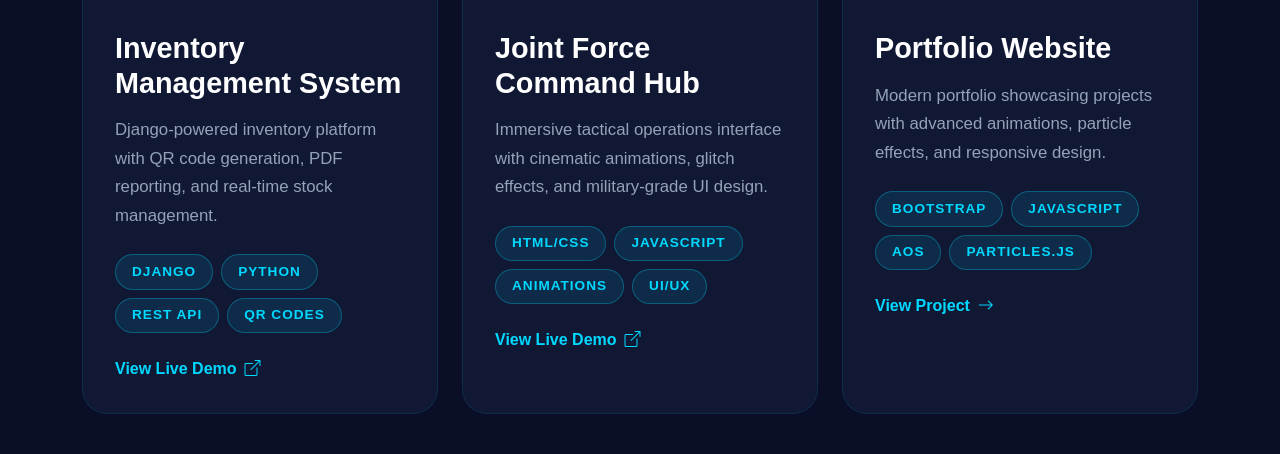
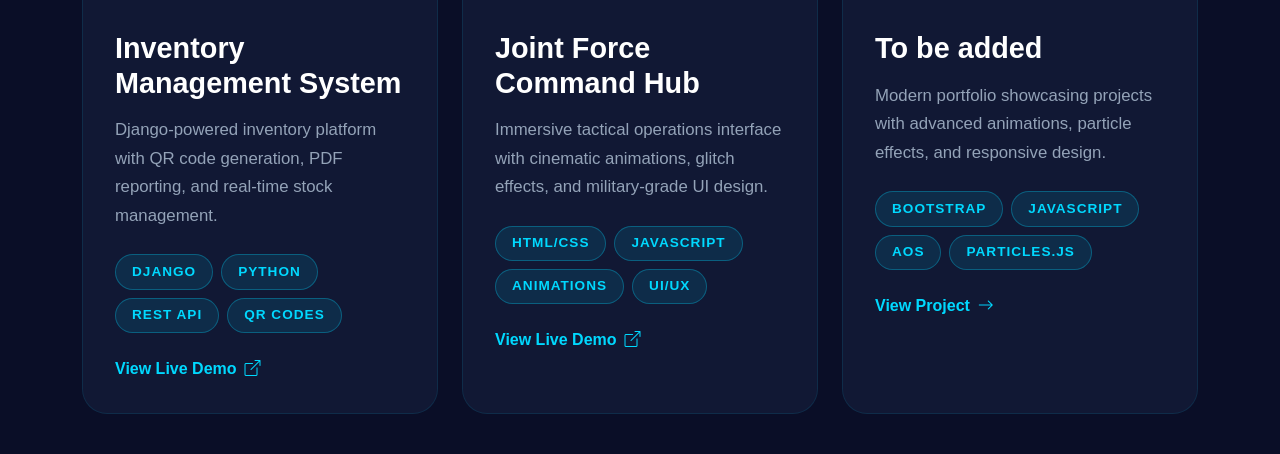
Before and after one commit to Hishamharis/my-portfolio-site, a Django app: page / in a window 1280 px wide. Shown: the part 1639-2093 px from the top of the page. Run offline with Django 5.2, Linux system fonts and the light colour scheme; data comes from the database, SQL or seed files in the repository; some libraries are stand-ins or nearby versions.

Commit message:
fixed index.html

```diff
--- a/portfolio/templates/portfolio/index.html
+++ b/portfolio/templates/portfolio/index.html
@@ -990,13 +990,13 @@
                 <div class="col-lg-4 col-md-6" data-aos="fade-up" data-aos-delay="300">
                     <div class="project-card" onclick="window.location.href='project-example.html'">
                         <div class="project-image">
-                            <img src="https://images.unsplash.com/photo-1517694712202-14dd9538aa97?w=800&q=80" alt="Web Application">
+                            <img src="https://static.vecteezy.com/system/resources/thumbnails/000/363/962/small/1_-_1_-_Plus.jpg" alt="Web Application">
                             <div class="project-overlay">
                                 <i class="bi bi-arrow-right-circle project-icon"></i>
                             </div>
                         </div>
                         <div class="project-content">
-                            <h3 class="project-title">Portfolio Website</h3>
+                            <h3 class="project-title">To be added</h3>
                             <p class="project-description">
                                 Modern portfolio showcasing projects with advanced animations,
                                 particle effects, and responsive design.
```
